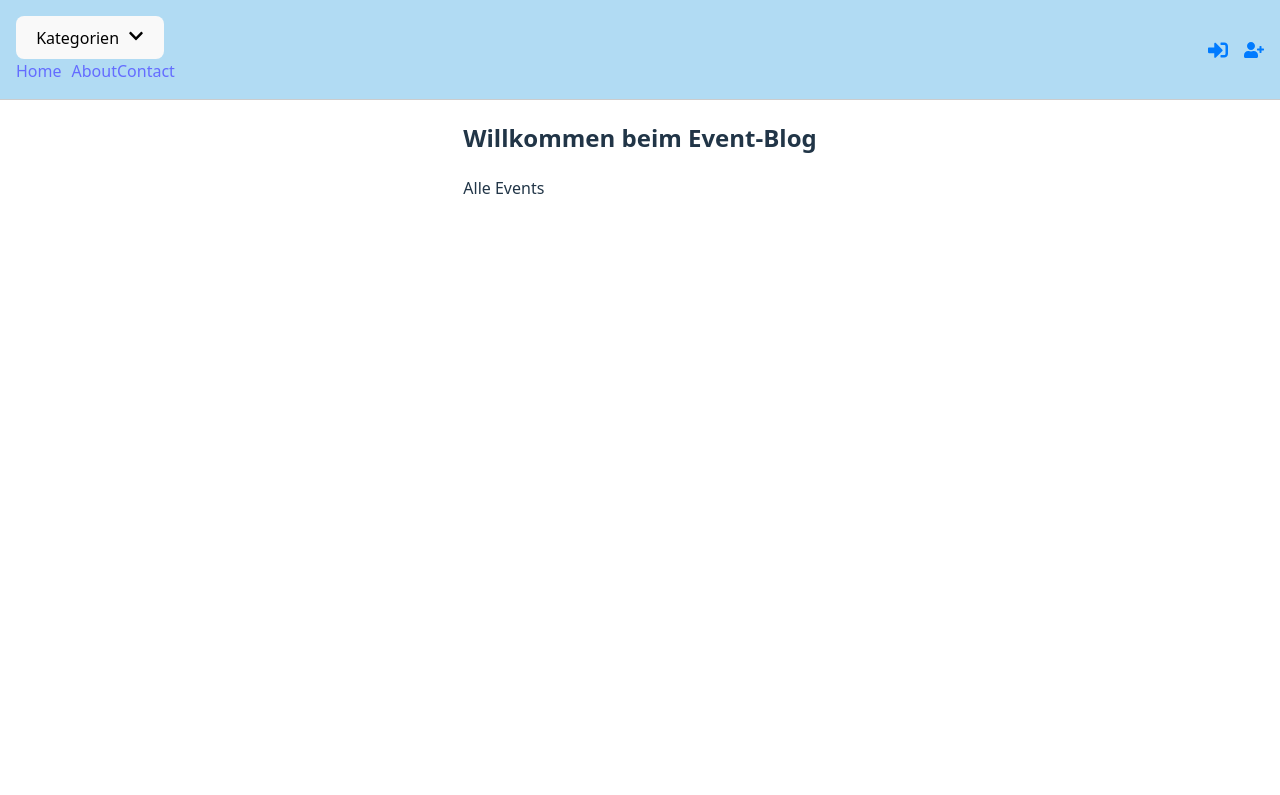
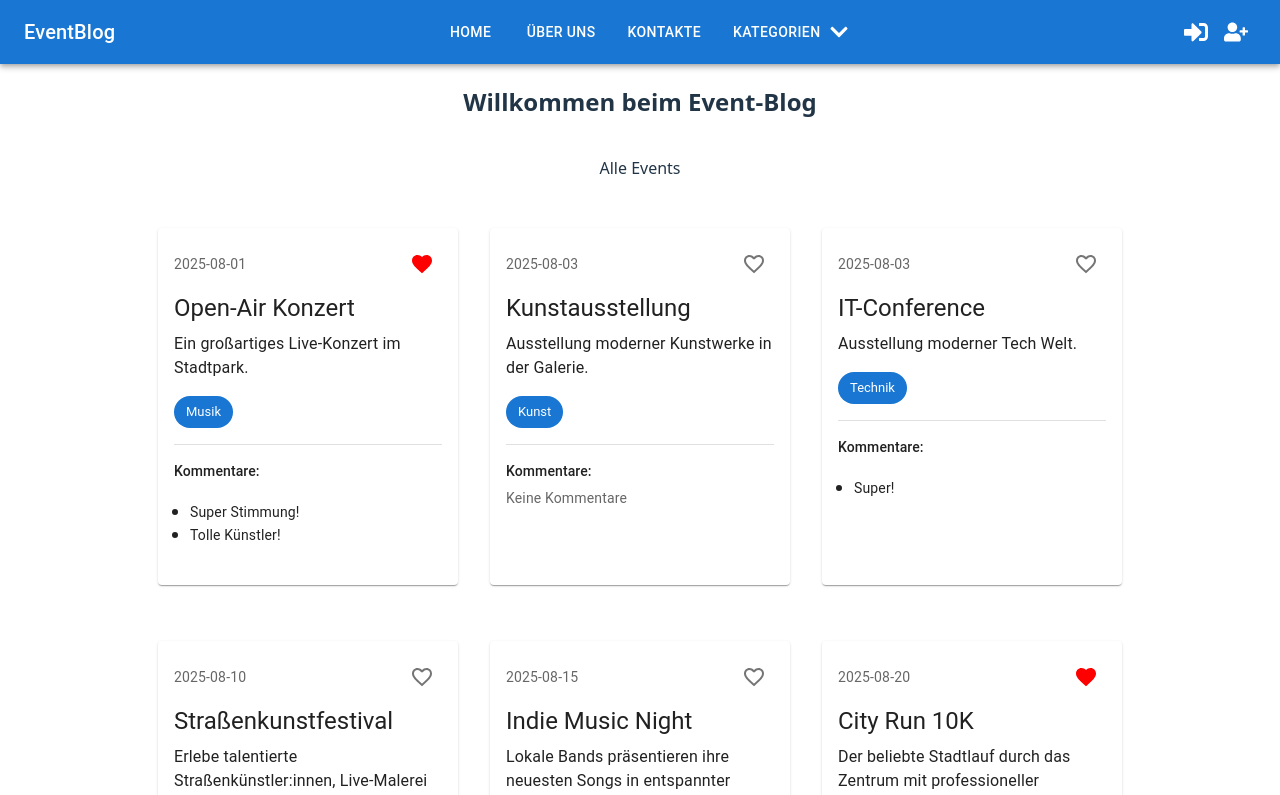
Before and after one commit to lidiyacheb/webblog-project, a React (Vite) app: page / in a window 1280 px wide. Shown: the top 795 px of the page. Built offline with nearby package versions, Linux system fonts and the light colour scheme; the HTML template or start-up script is replaced by a standard one.

Commit message:
add PostLink and PostCard components, change Header

```diff
--- a/package.json
+++ b/package.json
@@ -10,6 +10,10 @@
     "preview": "vite preview"
   },
   "dependencies": {
+    "@emotion/react": "^11.14.0",
+    "@emotion/styled": "^11.14.1",
+    "@mui/icons-material": "^7.2.0",
+    "@mui/material": "^7.2.0",
     "firebase": "^12.0.0",
     "react": "^19.1.0",
     "react-dom": "^19.1.0",
--- a/src/components/Header.jsx
+++ b/src/components/Header.jsx
@@ -1,28 +1,40 @@
-import React from 'react';
-import './Header.css'
-import Navbar from "./Navbar.jsx";
+import React from "react";
+import {AppBar, Toolbar, Typography, Box, IconButton, Button} from "@mui/material";
 import { FaSignInAlt, FaUserPlus } from "react-icons/fa";
-import {Link} from "react-router-dom";
+import { Link } from "react-router-dom";
+import Navbar from "./Navbar";
 
 const Header = () => {
     return (
-        <div>
-            <header className="header">
-                <div className="navbar-container">
-                <Navbar />
-                    <nav>
-                        <Link to="/" style={{marginRight: 10}}>Home</Link>
-                        <Link to="/about">About</Link>
-                        <Link to="/contact">Contact</Link>
-                    </nav>
-                </div>
-                <div className="auth">
-                    {/*Routing später erstellen*/}
-                    <Link to="/login"><FaSignInAlt size={20} /></Link>
-                    <Link to="/register"><FaUserPlus size={20} /></Link>
-                </div>
-            </header>
-        </div>
+        <AppBar position="static" color="primary">
+            <Toolbar sx={{ display: "flex", justifyContent: "space-between" }}>
+                {/* Name oder Logo */}
+                <Typography variant="h6" component={Link} to="/" sx={{ color: "inherit", textDecoration: "none" }}>
+                    EventBlog
+                </Typography>
+
+                {/* NavBar: Links + Navbar */}
+                <Box sx={{ display: "flex", alignItems: "center", gap: 2 }}>
+                    <Button component={Link} to="/" color="inherit">Home</Button>
+                    <Button component={Link} to="/about" color="inherit">Über uns</Button>
+                    <Button component={Link} to="/contact" color="inherit">Kontakte</Button>
+
+                    {/* NavBar component */}
+                    <Navbar />
+
+                </Box>
+
+                {/* Buttons Login und Register */}
+                <Box>
+                    <IconButton component={Link} to="/login" color="inherit" title="Login">
+                        <FaSignInAlt />
+                    </IconButton>
+                    <IconButton component={Link} to="/register" color="inherit" title="Registrieren">
+                        <FaUserPlus />
+                    </IconButton>
+                </Box>
+            </Toolbar>
+        </AppBar>
     );
 };
 
--- a/src/components/Navbar.jsx
+++ b/src/components/Navbar.jsx
@@ -1,30 +1,48 @@
-import React, {useState} from 'react';
+import React, { useState } from "react";
+import { Button, Menu, MenuItem } from "@mui/material";
 import { FaChevronDown } from "react-icons/fa";
+import { Link } from "react-router-dom";
+
+const kategorien = ["Alles", "Technik", "Kunst", "Musik", "Sport"];
 
 const Navbar = () => {
-    const kategorien = ["Alles", "Technik", "Kunst", "Musik", "Sport"];
+    const [anchorEl, setAnchorEl] = useState(null);
 
-    const [istOffen, setIstOffen] = useState(false);
+    const handleOpen = (event) => setAnchorEl(event.currentTarget);
 
-    const dropdownUmschalten = () => setIstOffen(!istOffen);
+    const handleClose = () => setAnchorEl(null);
 
     return (
-        <div className="dropdown">
-            <button onClick={dropdownUmschalten} className="dropbtn">
-                Kategorien <FaChevronDown style={{ marginLeft: "5px" }} />
-            </button>
-            {istOffen && (
-                <ul className="dropdown-content">
-                    {kategorien.map((kat, idx) => (
-                        <li key={idx} className="dropdown-item">
-                            {kat}
-                        </li>
-                    ))}
-                </ul>
-            )
-            }
+        <>
+            <Button
+                aria-controls={anchorEl ? "kategorien-menu" : undefined}
+                aria-haspopup="true"
+                aria-expanded={anchorEl ? "true" : undefined}
+                onClick={handleOpen}
+                color="inherit"
+                endIcon={<FaChevronDown />}
+            >
+                Kategorien
+            </Button>
 
-        </div>
+            <Menu
+                id="kategorien-menu"
+                anchorEl={anchorEl}
+                open={Boolean(anchorEl)}
+                onClose={handleClose}
+            >
+                {kategorien.map((kat, idx) => (
+                    <MenuItem
+                        key={idx}
+                        component={Link}
+                        to={`/?category=${kat}`}
+                        onClick={handleClose}
+                    >
+                        {kat}
+                    </MenuItem>
+                ))}
+            </Menu>
+        </>
     );
 };
 
--- /dev/null
+++ b/src/components/PostCard.jsx
@@ -0,0 +1,71 @@
+import React from "react";
+import {
+    Card,
+    CardContent,
+    Typography,
+    Chip,
+    IconButton,
+    Divider,
+    Box,
+    Stack,
+} from "@mui/material";
+import { Favorite, FavoriteBorder } from "@mui/icons-material";
+
+const PostCard = ({ post }) => {
+    return (
+        <Card sx={{ marginBottom: 3 }}>
+            <CardContent>
+                {/* Oben: Datum + Favoriten */}
+                <Stack direction="row" justifyContent="space-between" alignItems="center">
+                    <Typography variant="body2" color="text.secondary">
+                        {post.date}
+                    </Typography>
+                    <IconButton>
+                        {post.favorite ? (
+                            <Favorite sx={{ color: "red" }} />
+                        ) : (
+                            <FavoriteBorder />
+                        )}
+                    </IconButton>
+                </Stack>
+
+                {/* title */}
+                <Typography variant="h5" component="div" sx={{ marginTop: 1 }}>
+                    {post.title}
+                </Typography>
+
+                {/* description */}
+                <Typography variant="body1" sx={{ marginTop: 1 }}>
+                    {post.description}
+                </Typography>
+
+                {/* categories */}
+                <Box sx={{ marginTop: 2 }}>
+                    <Chip label={post.category} color="primary" />
+                </Box>
+
+                <Divider sx={{ marginY: 2 }} />
+
+                {/* Comments */}
+                <Typography variant="subtitle2" gutterBottom>
+                    Kommentare:
+                </Typography>
+                {post.comments && post.comments.length > 0 ? (
+                    <Box component="ul" sx={{ paddingLeft: 2 }}>
+                        {post.comments.map((c, i) => (
+                            <li key={i}>
+                                <Typography variant="body2">{c}</Typography>
+                            </li>
+                        ))}
+                    </Box>
+                ) : (
+                    <Typography variant="body2" color="text.secondary">
+                        Keine Kommentare
+                    </Typography>
+                )}
+            </CardContent>
+        </Card>
+    );
+};
+
+export default PostCard;
--- /dev/null
+++ b/src/components/PostList.css
@@ -0,0 +1,12 @@
+.post-list {
+    display: flex;
+    flex-wrap: wrap;
+    gap: 2rem;
+    justify-content: center;
+    padding: 2rem;
+}
+
+.post-list .MuiCard-root {
+    width: 300px;
+    flex: 0 0 auto;
+}
--- /dev/null
+++ b/src/components/PostList.jsx
@@ -0,0 +1,17 @@
+import React from 'react';
+import PostCard from "./PostCard.jsx";
+import './PostList.css'
+const PostList = ({posts}) => {
+    return (
+        <div>
+            <div className="post-list">
+                {posts.map((post) => (
+                    <PostCard key={post.id} post={post} />
+                ))}
+            </div>
+
+        </div>
+    );
+};
+
+export default PostList;
--- /dev/null
+++ b/src/data/posts.js
@@ -0,0 +1,58 @@
+const posts = [
+    {
+        id: 1,
+        date: "2025-08-01",
+        title: "Open-Air Konzert",
+        description: "Ein großartiges Live-Konzert im Stadtpark.",
+        category: "Musik",
+        comments: ["Super Stimmung!", "Tolle Künstler!"],
+        favorite: true,
+    },
+    {
+        id: 2,
+        date: "2025-08-03",
+        title: "Kunstausstellung",
+        description: "Ausstellung moderner Kunstwerke in der Galerie.",
+        category: "Kunst",
+        comments: [],
+        favorite: false,
+    },
+    {
+        id: 3,
+        date: "2025-08-03",
+        title: "IT-Conference",
+        description: "Ausstellung moderner Tech Welt.",
+        category: "Technik",
+        comments: ["Super!"],
+        favorite: false,
+    },
+    {
+        "date": "2025-08-10",
+        "title": "Straßenkunstfestival",
+        "description": "Erlebe talentierte Straßenkünstler:innen, Live-Malerei und interaktive Kunstaktionen in der Altstadt.",
+        "category": "Kunst",
+        "comments": ["War letztes Jahr mega!", "Freu mich drauf!"],
+        "favorite": false
+    },
+    {
+        id: 5,
+        "date": "2025-08-15",
+        "title": "Indie Music Night",
+        "description": "Lokale Bands präsentieren ihre neuesten Songs in entspannter Open-Air-Atmosphäre.",
+        "category": "Musik",
+        "comments": [],
+        "favorite": false
+    },
+    {
+        id: 6,
+        "date": "2025-08-20",
+        "title": "City Run 10K",
+        "description": "Der beliebte Stadtlauf durch das Zentrum mit professioneller Zeitmessung und After-Run-Party.",
+        "category": "Sport",
+        "comments": ["Ich melde mich direkt an!", "Hoffentlich gutes Wetter."],
+        "favorite": true
+    }
+
+];
+
+export default posts;
--- a/src/pages/Home.jsx
+++ b/src/pages/Home.jsx
@@ -1,13 +1,15 @@
 import React from 'react';
-import Navbar from "../components/Navbar.jsx";
-import Header from "../components/Header.jsx";
+import PostList from "../components/PostList.jsx";
+import posts from "../data/posts.js";
 
 const Home = () => {
     return (
         <div style={{ margin: "0 auto" }}>
+            <div style={{ display: "flex", flexDirection:"column", justifyContent: "center", alignItems: "center" }}>
             <h2>Willkommen beim Event-Blog</h2>
             <p>Alle Events</p>
-
+            </div>
+            <PostList posts={posts} />
         </div>
     );
 };
```
Also changed, not shown: 1 other file (tests, documents, lock files or other folders).
